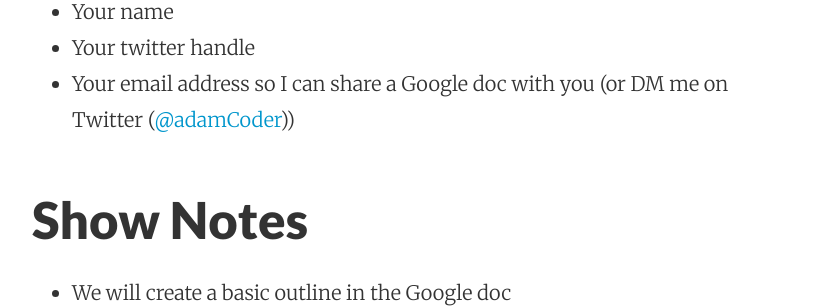
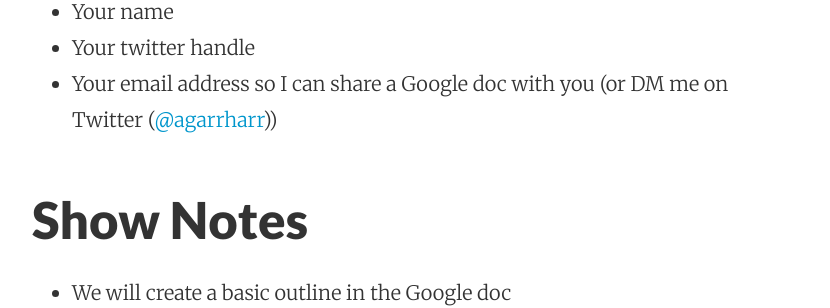
Before and after one commit to agarrharr/weboftomorrowpodcast.com, a Jekyll site: the page built from guests.md, in a window 1280 px wide. Shown: the part 563-871 px from the top of the page, without its empty margins (224-1054 px from the left). Built offline with Jekyll 4.4.1, drawn with Linux system fonts in a browser that asks for light colours.

Commit message:
Update guests.md

```diff
--- a/guests.md
+++ b/guests.md
@@ -8,11 +8,11 @@
 
 ## Advance Preparation
 
-Episode planning happens on the [GitHub repo issues](https://github.com/aharris88/weboftomorrowpodcast.com/issues?q=is%3Aissue+is%3Aopen+label%3Aepisode). Please comment on the issue with the following information.
+Episode planning happens on the [GitHub repo issues](https://github.com/agarrharr/weboftomorrowpodcast.com/issues?q=is%3Aissue+is%3Aopen+label%3Aepisode). Please comment on the issue with the following information.
 
 - Your name
 - Your twitter handle
-- Your email address so I can share a Google doc with you (or DM me on Twitter ([@adamCoder](https://twitter.com/adamcoder)))
+- Your email address so I can share a Google doc with you (or DM me on Twitter ([@agarrharr](https://twitter.com/agarrharr)))
 
 ## Show Notes
 
```
